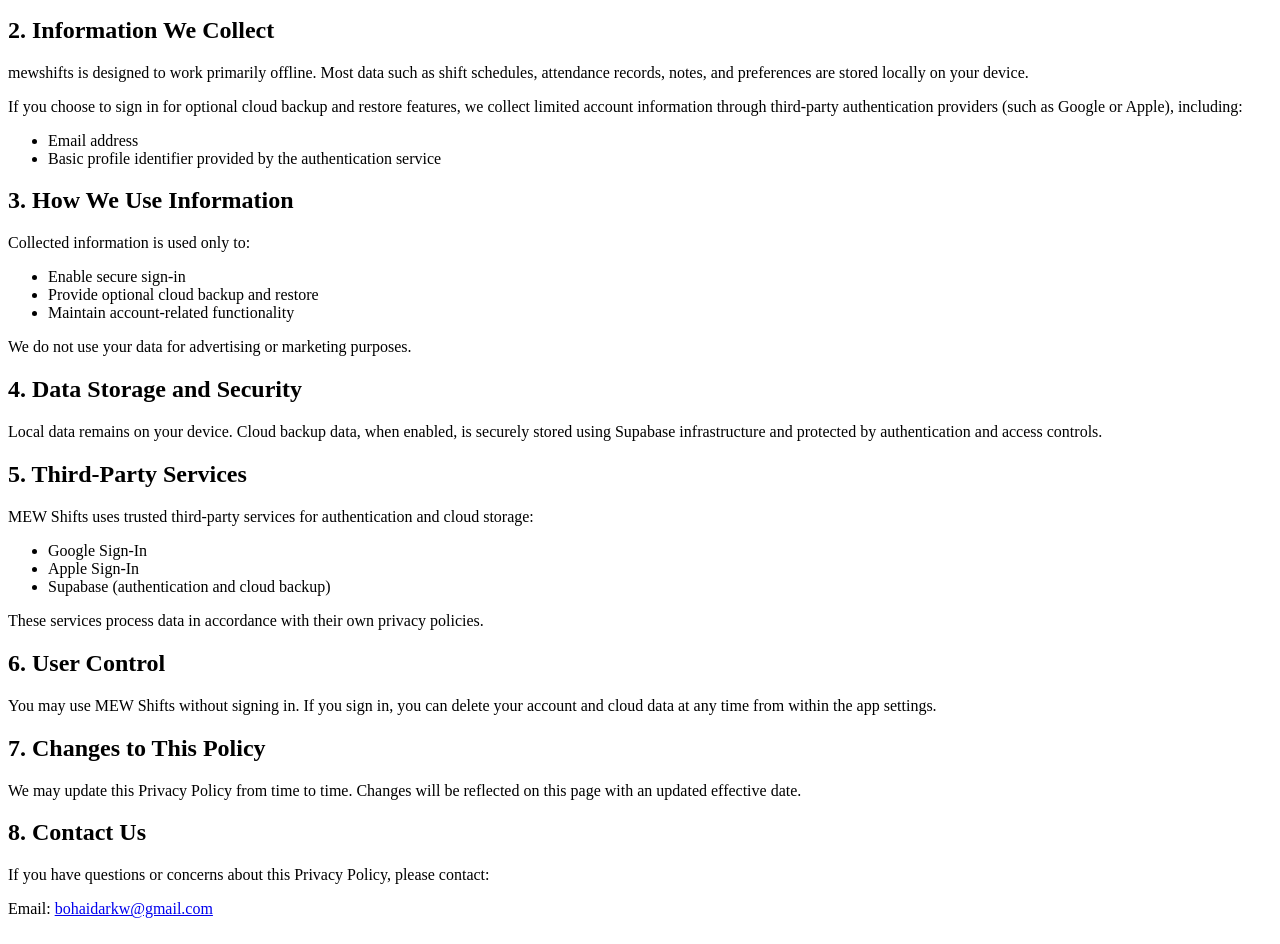
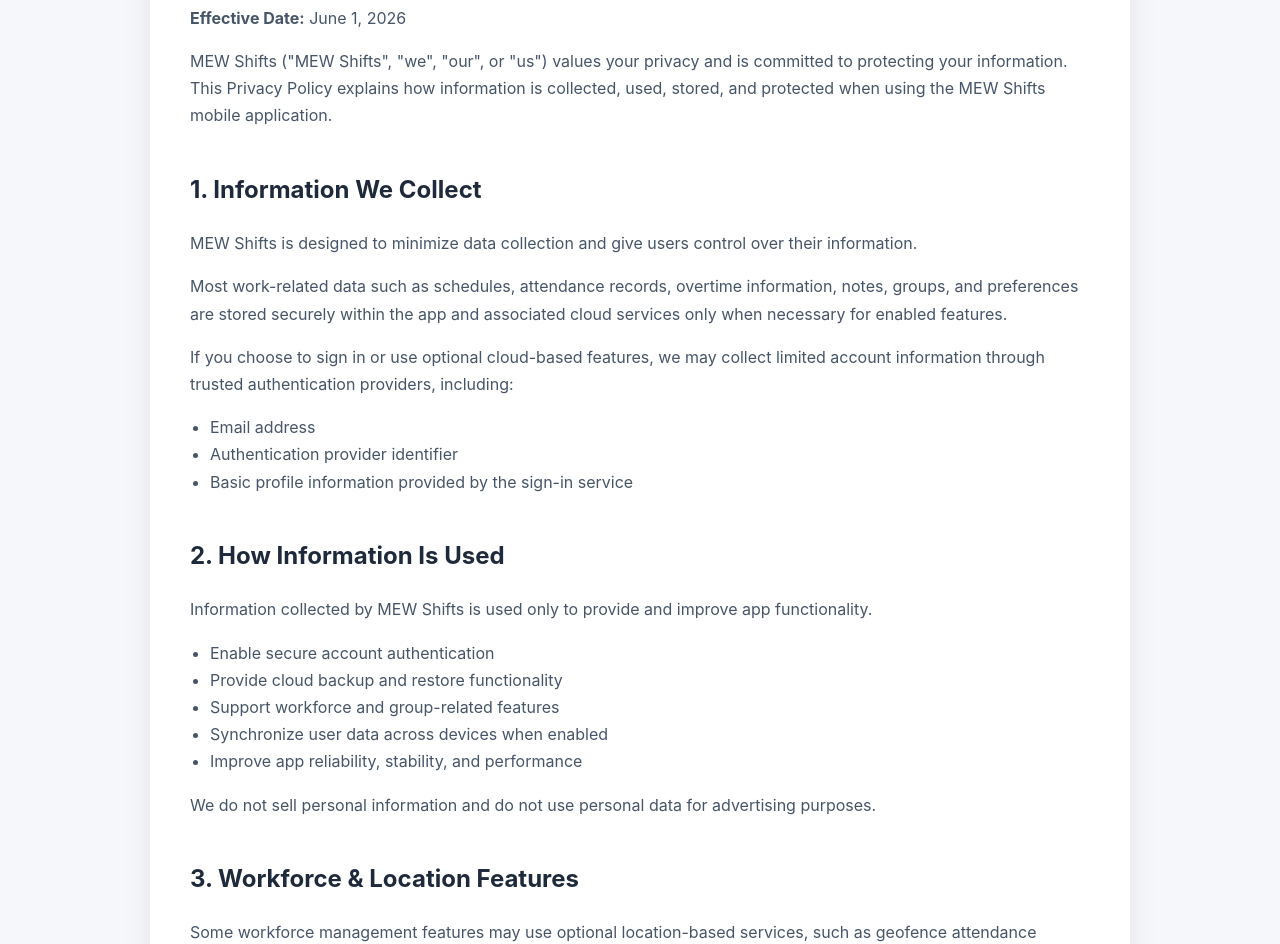
Before and after one commit to Ghabgathon1234/mew-shifts-privacy-policy, a plain HTML site: page index.html in a window 1280 px wide. Shown: the part 186-1130 px from the top of the page. Drawn offline with Linux system fonts and the light colour scheme.

Commit message:
Update index.html

```diff
--- a/index.html
+++ b/index.html
@@ -1,82 +1,202 @@
 <!DOCTYPE html>
 <html lang="en">
 <head>
-  <meta charset="UTF-8">
-  <title>Privacy Policy – mewshifts</title>
+  <meta charset="UTF-8" />
+  <meta name="viewport" content="width=device-width, initial-scale=1.0" />
+  <title>Privacy Policy – MEW Shifts</title>
+
+  <style>
+    body {
+      font-family: -apple-system, BlinkMacSystemFont, "Segoe UI", sans-serif;
+      background: #f5f7fb;
+      color: #111827;
+      margin: 0;
+      padding: 40px 20px;
+      line-height: 1.7;
+    }
+
+    .container {
+      max-width: 900px;
+      margin: auto;
+      background: #ffffff;
+      padding: 40px;
+      border-radius: 24px;
+      box-shadow: 0 10px 30px rgba(0,0,0,0.08);
+    }
+
+    h1 {
+      font-size: 40px;
+      margin-bottom: 10px;
+      color: #0f172a;
+    }
+
+    h2 {
+      margin-top: 40px;
+      color: #1e293b;
+    }
+
+    p, li {
+      color: #475569;
+    }
+
+    ul {
+      padding-left: 20px;
+    }
+
+    a {
+      color: #2563eb;
+      text-decoration: none;
+    }
+
+    a:hover {
+      text-decoration: underline;
+    }
+
+    .highlight {
+      background: linear-gradient(135deg, #2563eb, #f59e0b);
+      -webkit-background-clip: text;
+      -webkit-text-fill-color: transparent;
+      font-weight: 700;
+    }
+
+    .footer {
+      margin-top: 50px;
+      font-size: 14px;
+      color: #94a3b8;
+    }
+  </style>
 </head>
+
 <body>
 
-<h1>Privacy Policy for mewshifts</h1>
-<p><strong>Effective Date:</strong> 2 February 2026</p>
+<div class="container">
 
-<h2>1. Introduction</h2>
+  <h1><span class="highlight">Privacy Policy</span></h1>
+
   <p>
-MEW Shifts ("we", "our", or "us") respects your privacy. This Privacy Policy explains how information is collected, used, and protected when you use the MEW Shifts mobile application.
-</p>
-
-<h2>2. Information We Collect</h2>
-<p>
-mewshifts is designed to work primarily offline. Most data such as shift schedules, attendance records, notes, and preferences are stored locally on your device.
+    <strong>Effective Date:</strong> June 1, 2026
   </p>
 
   <p>
-If you choose to sign in for optional cloud backup and restore features, we collect limited account information through third-party authentication providers (such as Google or Apple), including:
+    MEW Shifts ("MEW Shifts", "we", "our", or "us") values your privacy and is committed to protecting your information. This Privacy Policy explains how information is collected, used, stored, and protected when using the MEW Shifts mobile application.
   </p>
+
+  <h2>1. Information We Collect</h2>
+
+  <p>
+    MEW Shifts is designed to minimize data collection and give users control over their information.
+  </p>
+
+  <p>
+    Most work-related data such as schedules, attendance records, overtime information, notes, groups, and preferences are stored securely within the app and associated cloud services only when necessary for enabled features.
+  </p>
+
+  <p>
+    If you choose to sign in or use optional cloud-based features, we may collect limited account information through trusted authentication providers, including:
+  </p>
+
   <ul>
     <li>Email address</li>
-  <li>Basic profile identifier provided by the authentication service</li>
+    <li>Authentication provider identifier</li>
+    <li>Basic profile information provided by the sign-in service</li>
   </ul>
 
-<h2>3. How We Use Information</h2>
+  <h2>2. How Information Is Used</h2>
+
   <p>
-Collected information is used only to:
+    Information collected by MEW Shifts is used only to provide and improve app functionality.
   </p>
+
   <ul>
-  <li>Enable secure sign-in</li>
-  <li>Provide optional cloud backup and restore</li>
-  <li>Maintain account-related functionality</li>
+    <li>Enable secure account authentication</li>
+    <li>Provide cloud backup and restore functionality</li>
+    <li>Support workforce and group-related features</li>
+    <li>Synchronize user data across devices when enabled</li>
+    <li>Improve app reliability, stability, and performance</li>
   </ul>
 
   <p>
-We do not use your data for advertising or marketing purposes.
+    We do not sell personal information and do not use personal data for advertising purposes.
   </p>
 
-<h2>4. Data Storage and Security</h2>
+  <h2>3. Workforce & Location Features</h2>
+
   <p>
-Local data remains on your device. Cloud backup data, when enabled, is securely stored using Supabase infrastructure and protected by authentication and access controls.
+    Some workforce management features may use optional location-based services, such as geofence attendance functionality.
+  </p>
+
+  <p>
+    Location information is only accessed with user permission and only while using features that require location verification.
+  </p>
+
+  <h2>4. Data Storage & Security</h2>
+
+  <p>
+    MEW Shifts uses industry-standard security measures to help protect user information.
+  </p>
+
+  <p>
+    Cloud-based data is securely stored using trusted infrastructure providers with authentication and access controls designed to prevent unauthorized access.
   </p>
 
   <h2>5. Third-Party Services</h2>
+
   <p>
-MEW Shifts uses trusted third-party services for authentication and cloud storage:
+    MEW Shifts may use trusted third-party services to provide authentication, notifications, cloud storage, analytics, and subscription-related functionality.
   </p>
+
   <ul>
+    <li>Apple Sign-In</li>
     <li>Google Sign-In</li>
-  <li>Apple Sign-In</li>
-  <li>Supabase (authentication and cloud backup)</li>
+    <li>Supabase</li>
+    <li>Firebase Cloud Messaging</li>
+    <li>RevenueCat</li>
   </ul>
 
   <p>
-These services process data in accordance with their own privacy policies.
+    These services process information in accordance with their own privacy policies and terms.
   </p>
 
-<h2>6. User Control</h2>
+  <h2>6. User Control & Account Deletion</h2>
+
   <p>
-You may use MEW Shifts without signing in. If you sign in, you can delete your account and cloud data at any time from within the app settings.
+    Creating an account is optional for most app features.
   </p>
 
-<h2>7. Changes to This Policy</h2>
   <p>
-We may update this Privacy Policy from time to time. Changes will be reflected on this page with an updated effective date.
+    Users may request account deletion and removal of associated cloud data directly from within the app settings at any time.
   </p>
 
-<h2>8. Contact Us</h2>
+  <h2>7. Children's Privacy</h2>
+
   <p>
-If you have questions or concerns about this Privacy Policy, please contact:
+    MEW Shifts is not directed toward children under the age of 13 and does not knowingly collect personal information from children.
   </p>
+
+  <h2>8. Changes to This Policy</h2>
+
   <p>
-Email: <a href="bohaidarkw@gmail.com">bohaidarkw@gmail.com</a>
+    We may update this Privacy Policy from time to time. Updated versions will be posted on this page with a revised effective date.
   </p>
+
+  <h2>9. Contact</h2>
+
+  <p>
+    If you have questions, concerns, or requests related to this Privacy Policy, please contact:
+  </p>
+
+  <p>
+    Email:
+    <a href="mailto:bohaidarkw@gmail.com">
+      bohaidarkw@gmail.com
+    </a>
+  </p>
+
+  <div class="footer">
+    © 2026 MEW Shifts. All rights reserved.
+  </div>
+
+</div>
 
 </body>
 </html>
```
Lines whose indentation alone changed are shown as unchanged.
